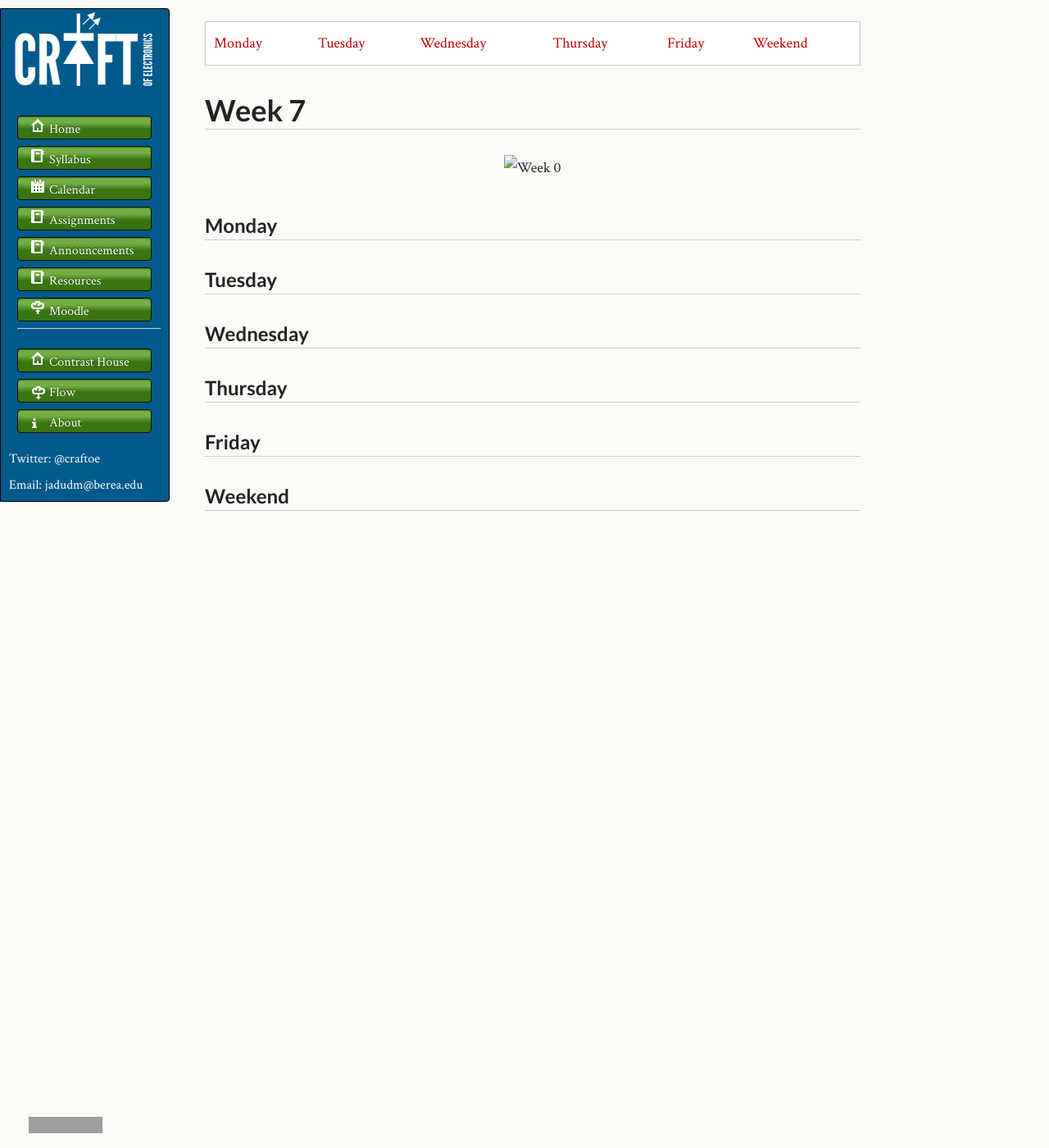
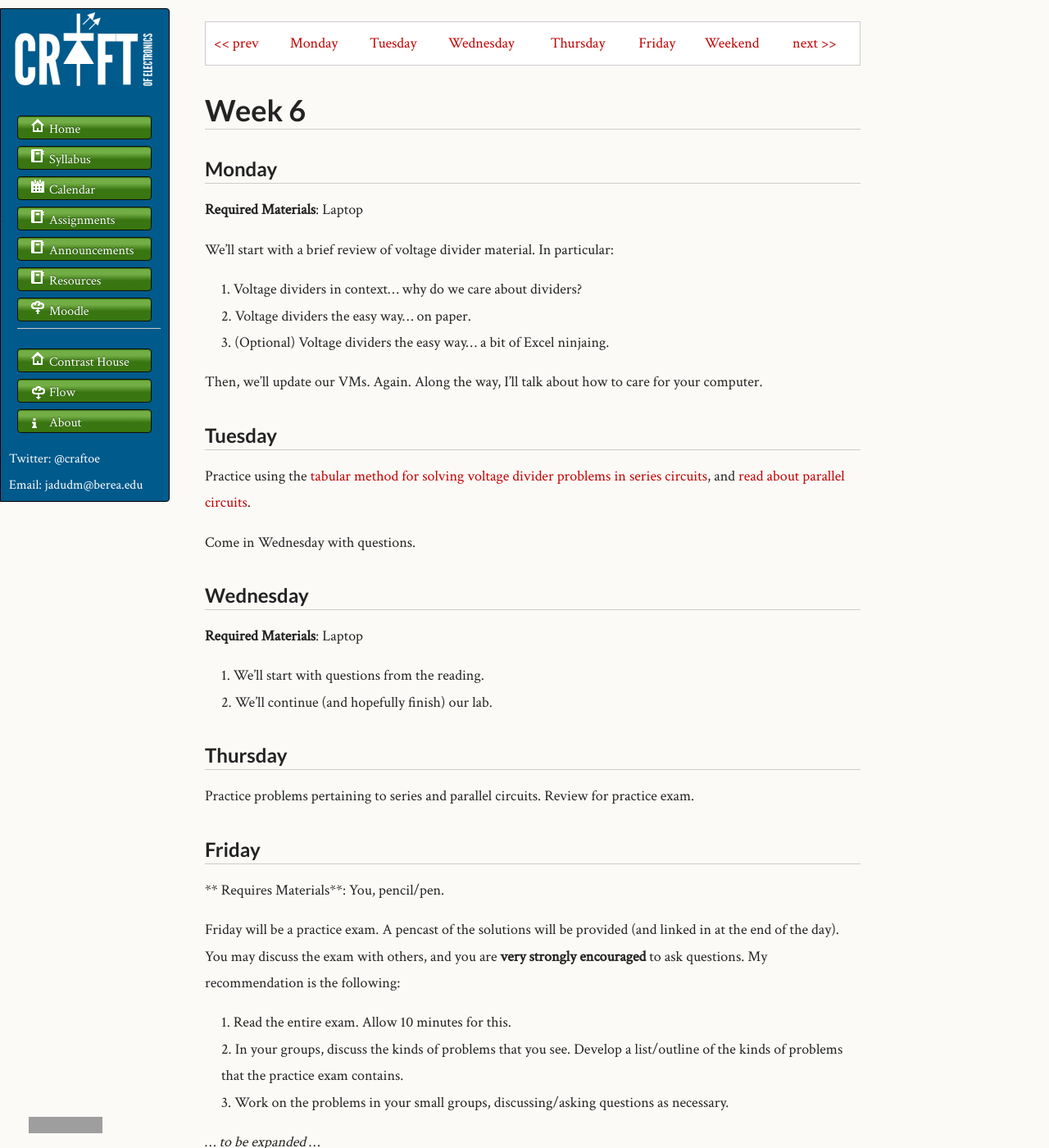
Before and after one commit to craftofelectronics/craftofelectronics.github.com, a Jekyll site: the page built from cal/w06.md, in a window 1280 px wide and 1400 px high. Shown: the whole window at 82% size. Built offline with Jekyll 4.4.1, drawn with Linux system fonts in a browser that asks for light colours; grey boxes are pictures that could not be loaded.

Commit message:
Updates to pages...

```diff
--- a/cal/w06.md
+++ b/cal/w06.md
@@ -6,34 +6,64 @@ week: 7
 
 <table>
 <tr>
-	<td> <a href="#Monday">Monday</a> </td>
-	<td> <a href="#Tuesday">Tuesday</a> </td>
-	<td> <a href="#Wednesday">Wednesday</a> </td>
-	<td> <a href="#Thursday">Thursday</a> </td>
-	<td> <a href="#Friday">Friday</a> </td>
-	<td> <a href="#Weekend">Weekend</a> </td>
+	<td> <a href="w05.html">&lt;&lt; prev</a> </td>
+	<td> <a href="#monday">Monday</a> </td>
+	<td> <a href="#tuesday">Tuesday</a> </td>
+	<td> <a href="#wednesday">Wednesday</a> </td>
+	<td> <a href="#thursday">Thursday</a> </td>
+	<td> <a href="#friday">Friday</a> </td>
+	<td> <a href="#weekend">Weekend</a> </td>
+	<td> <a href="w07.html">next &gt;&gt;</a> </td>
 </tr></table>
 
-# Week 7
+
+# Week 6
+
+## Monday
+
+**Required Materials**: Laptop
+
+We'll start with a brief review of voltage divider material. In particular:
+
+1. Voltage dividers in context... why do we care about dividers?
+1. Voltage dividers the easy way... on paper.
+1. (Optional) Voltage dividers the easy way... a bit of Excel ninjaing.
+
+Then, we'll update our VMs. Again. Along the way, I'll talk about how to care for your computer.
+
+## Tuesday
+
+Practice using the [tabular method for solving voltage divider problems in series circuits](http://www.allaboutcircuits.com/vol_1/chpt_5/2.html), and [read about parallel circuits](http://www.allaboutcircuits.com/vol_1/chpt_5/3.html).
+
+Come in Wednesday with questions.
+
+## Wednesday
+
+**Required Materials**: Laptop
+
+1. We'll start with questions from the reading.
+1. We'll continue (and hopefully finish) our lab.
+
+## Thursday
+
+Practice problems pertaining to series and parallel circuits. Review for practice exam.
+
+## Friday
+
+** Requires Materials**: You, pencil/pen.
+
+Friday will be a practice exam. A pencast of the solutions will be provided (and linked in at the end of the day). You may discuss the exam with others, and you are **very strongly encouraged** to ask questions. My recommendation is the following:
+
+1. Read the entire exam. Allow 10 minutes for this.
+1. In your groups, discuss the kinds of problems that you see. Develop a list/outline of the kinds of problems that the practice exam contains.
+1. Work on the problems in your small groups, discussing/asking questions as necessary.
+
+... *to be expanded* ...
+
+## Weekend
+
+## History
 
 <p align="center">
 	<img src="images/w06-600.png" alt="Week 0"/>
 </p>
-
-<a id='Monday'></a>
-## Monday
-
-<a id='Tuesday'></a>
-## Tuesday
-
-<a id='Wednesday'></a>
-## Wednesday
-
-<a id='Thursday'></a>
-## Thursday
-
-<a id='Friday'></a>
-## Friday
-
-<a id='Weekend'></a>
-## Weekend
```
Also changed, not shown: cal/w05.md (+2 -2 lines).
